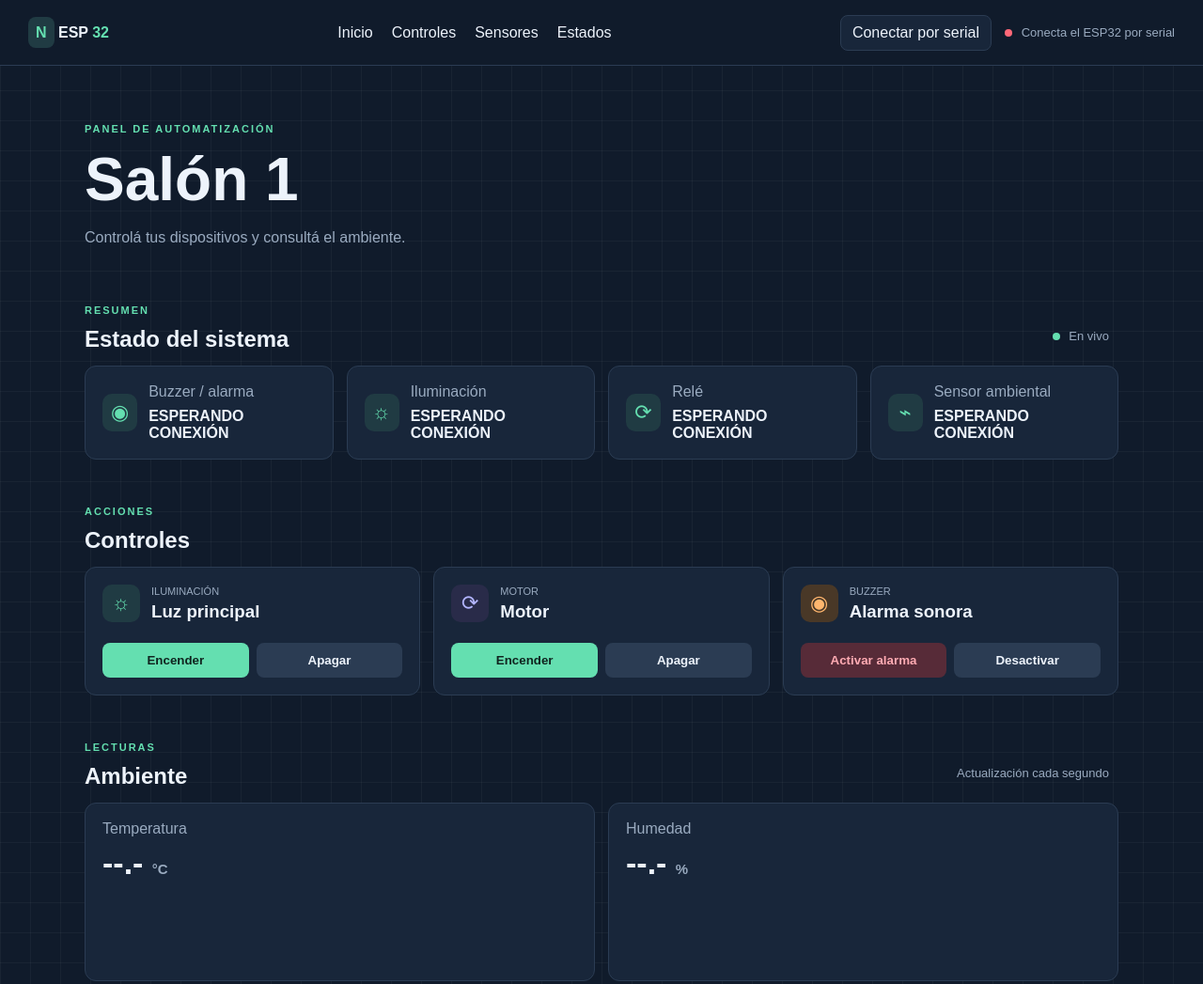
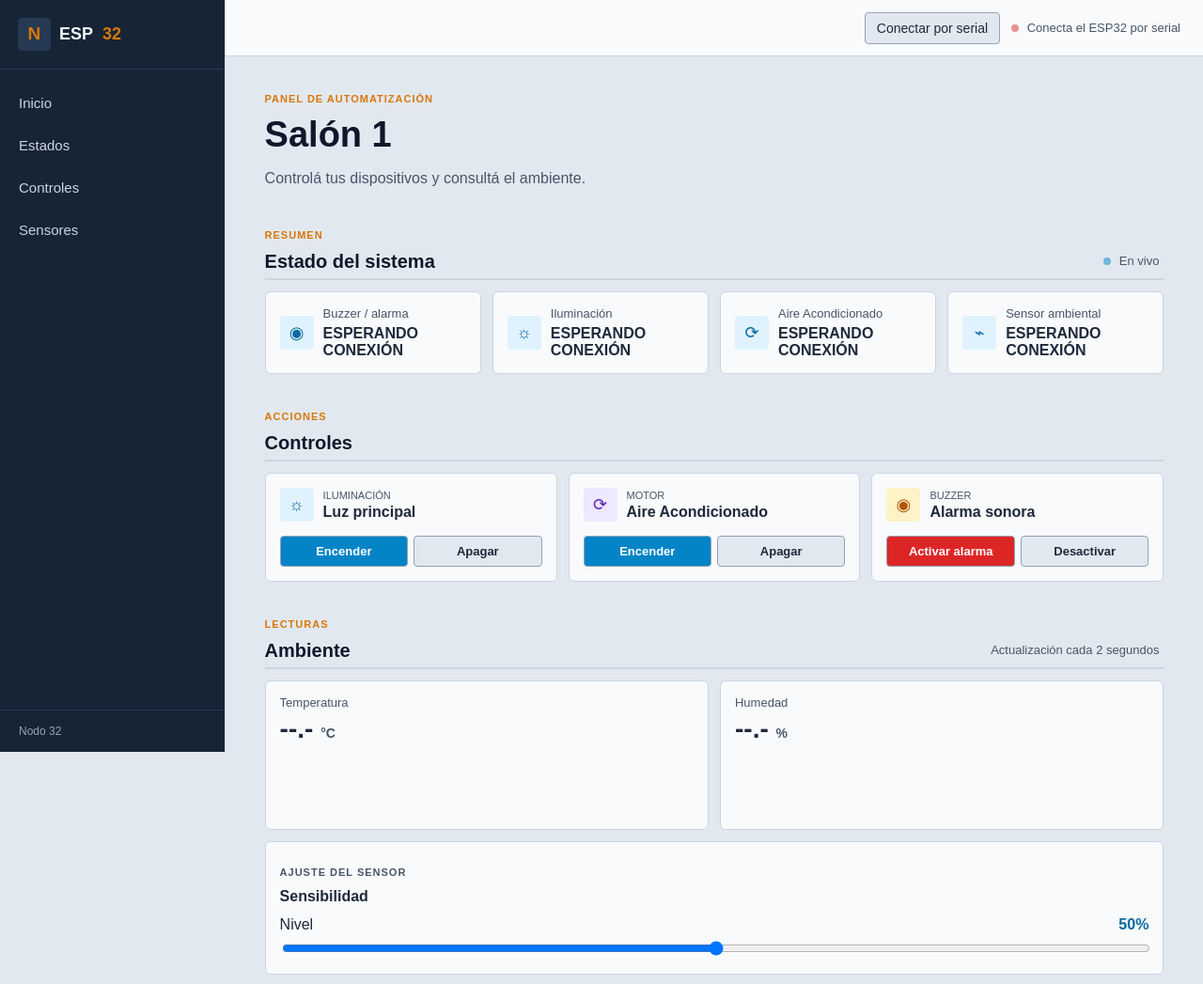
Before and after one commit to naranjagritona/trnaajo, a plain HTML site: page spiffs/index.html in a window 1280 px wide. Shown: the top 1047 px of the page at 94% size. Drawn offline with Linux system fonts and the light colour scheme.

Commit message:
cambios en la pagina

```diff
--- a/spiffs/index.html
+++ b/spiffs/index.html
@@ -3,28 +3,37 @@
 <head>
     <meta charset="UTF-8">
     <meta name="viewport" content="width=device-width, initial-scale=1">
-    <meta name="theme-color" content="#101b2b">
     <title>Panel de control | Nodo 32</title>
     <link rel="stylesheet" href="styles.css">
     <script src="app.js" defer></script>
 </head>
 <body>
-    <header class="barra">
-        <a class="marca" href="#inicio">
+    <div class="layout-principal">
+        <!-- Menú lateral izquierdo -->
+        <aside class="barra-lateral" id="menu">
+            <div class="marca">
                 <span class="marca-icono">N</span>
                 ESP <b>32</b>
-        </a>
+            </div>
 
+            <nav class="menu-enlaces">
+                <a href="#inicio">Inicio</a>
+                <a href="#estados">Estados</a>
+                <a href="#controles">Controles</a>
+                <a href="#sensores">Sensores</a>
+            </nav>
+
+            <div class="lateral-footer">
+                <span>Nodo 32</span>
+            </div>
+        </aside>
+
+        <!-- Contenido principal de la página -->
+        <div class="contenido-principal">
+            <header class="barra-superior">
                 <button class="menu-boton" id="menu-boton" aria-label="Abrir menú" aria-expanded="false">
                     ☰
                 </button>
-
-        <nav class="menu" id="menu">
-            <a href="#inicio">Inicio</a>
-            <a href="#controles">Controles</a>
-            <a href="#sensores">Sensores</a>
-            <a href="#estados">Estados</a>
-        </nav>
 
                 <div class="barra-acciones">
                     <button class="serial-boton" id="serial-connect" type="button">
@@ -44,7 +53,6 @@
                         <h1>Salón 1</h1>
                         <p class="bajada">Controlá tus dispositivos y consultá el ambiente.</p>
                     </div>
-
                 </section>
 
                 <section id="estados" class="seccion">
@@ -76,7 +84,7 @@
                         <article class="tarjeta estado-card" id="motor-card" data-state="unknown">
                             <span class="icono">⟳</span>
                             <div>
-                        <p>Relé</p>
+                                <p>Aire Acondicionado</p>
                                 <strong id="motor-status">Consultando…</strong>
                             </div>
                         </article>
@@ -123,7 +131,7 @@
                                 <span class="icono violeta">⟳</span>
                                 <div>
                                     <p>MOTOR</p>
-                            <h3>Motor</h3>
+                                    <h3>Aire Acondicionado</h3>
                                 </div>
                             </div>
                             <div class="botones">
@@ -162,7 +170,7 @@
                             <p class="sobrelinea">LECTURAS</p>
                             <h2>Ambiente</h2>
                         </div>
-                <span class="actualizacion">Actualización cada segundo</span>
+                        <span class="actualizacion">Actualización cada 2 segundos</span>
                     </div>
 
                     <div class="rejilla ambiente-grid">
@@ -199,5 +207,7 @@
 
                 <footer>Panel local ESP32 <span>·</span> Nodo 32</footer>
             </main>
+        </div>
+    </div>
 </body>
 </html>
--- a/spiffs/styles.css
+++ b/spiffs/styles.css
@@ -1,99 +1,169 @@
-/* Estilos generales */
+/* acomoda el tamaño de todas las cajas */
 * {
     box-sizing: border-box;
 }
 
+/* fondo, letra y color general de la pagina */
 body {
     margin: 0;
-    min-width: 320px;
     font-family: Arial, sans-serif;
-    color: #edf3fb;
-    background-color: #101b2b;
-    background-image: linear-gradient(#ffffff0a 1px, transparent 1px), linear-gradient(90deg, #ffffff0a 1px, transparent 1px);
-    background-size: 32px 32px;
+    color: #1e293b;
+    background-color: #e2e8f0;
 }
 
-/* Barra de navegación */
-.barra {
+/* junta el menu de la izquierda y el contenido de la derecha */
+.layout-principal {
+    display: flex;
+    min-height: 100vh;
+}
+
+/* menu lateral izquierdo fijo */
+.barra-lateral {
+    width: 240px;
+    background-color: #162436;
+    color: #f1f5f9;
+    display: flex;
+    flex-direction: column;
+    border-right: 1px solid #cbd5e1;
+    position: fixed;
+    top: 0;
+    bottom: 0;
+    left: 0;
+    z-index: 100;
+}
+
+/* titulo y logo arriba del menu */
+.marca {
+    padding: 20px;
+    font-size: 18px;
+    font-weight: bold;
+    border-bottom: 1px solid #263952;
     display: flex;
     align-items: center;
-    gap: 24px;
-    min-height: 70px;
-    padding: 12px 30px;
-    background-color: #101b2b;
-    border-bottom: 1px solid #2b3c53;
+    gap: 10px;
 }
 
-.marca {
-    color: #edf3fb;
-    font-weight: bold;
-    text-decoration: none;
-}
-
+/* detalles en color ambar */
 .marca b,
 .marca-icono,
 .sobrelinea {
-    color: #64dfb0;
+    color: #d97706;
 }
 
+/* cajita de la letra del logo */
 .marca-icono {
-    padding: 8px;
-    border-radius: 8px;
-    background-color: #203b43;
+    padding: 6px 10px;
+    border-radius: 4px;
+    background-color: #263952;
+    transition: transform 0.2s;
 }
 
-.menu {
-    display: flex;
-    gap: 20px;
-    margin: auto;
+.marca:hover .marca-icono {
+    transform: scale(1.06);
 }
 
-.menu a {
-    color: #edf3fb;
-    text-decoration: none;
+/* lista de links del menu lateral */
+.menu-enlaces {
+    display: flex;
+    flex-direction: column;
+    padding: 15px 0;
+    gap: 4px;
 }
 
-.menu a:hover {
-    color: #64dfb0;
+.menu-enlaces a {
+    padding: 12px 20px;
+    color: #cbd5e1;
+    text-decoration: none;
+    font-size: 15px;
+    transition: 0.15s;
+}
+
+.menu-enlaces a:hover {
+    background-color: #263952;
+    color: #ffffff;
+    padding-left: 26px;
+}
+
+/* pie del menu lateral */
+.lateral-footer {
+    margin-top: auto;
+    padding: 15px 20px;
+    font-size: 12px;
+    color: #94a3b8;
+    border-top: 1px solid #263952;
+}
+
+/* deja lugar a la izquierda para que no tape el menu */
+.contenido-principal {
+    margin-left: 240px;
+    flex: 1;
+    display: flex;
+    flex-direction: column;
+    min-width: 0;
+}
+
+/* barra blanca de arriba */
+.barra-superior {
+    display: flex;
+    align-items: center;
+    justify-content: space-between;
+    gap: 12px;
+    min-height: 60px;
+    padding: 10px 24px;
+    background-color: #f8fafc;
+    border-bottom: 1px solid #cbd5e1;
 }
 
 .barra-acciones {
     display: flex;
     align-items: center;
-    gap: 14px;
+    gap: 12px;
+    margin-left: auto;
+    flex-wrap: wrap;
 }
 
+/* boton de conectar por serial */
 .serial-boton {
-    padding: 9px 12px;
-    border: 1px solid #2b3c53;
-    border-radius: 8px;
-    color: #edf3fb;
-    background-color: #18263a;
+    padding: 8px 12px;
+    border: 1px solid #94a3b8;
+    border-radius: 4px;
+    color: #1e293b;
+    background-color: #e2e8f0;
     font: inherit;
+    font-size: 14px;
+    white-space: nowrap;
     cursor: pointer;
+    transition: 0.15s;
 }
 
 .serial-boton:hover {
-    border-color: #64dfb0;
+    background-color: #cbd5e1;
+}
+
+.serial-boton:active:not(:disabled) {
+    transform: scale(0.96);
 }
 
 .serial-boton:disabled {
     cursor: not-allowed;
-    opacity: .65;
+    opacity: 0.6;
 }
 
-.serial-boton[hidden] {
-    display: none;
-}
-
+.serial-boton[hidden],
 .menu-boton {
     display: none;
 }
 
+/* textos y puntito de estado */
 .conexion,
 .actualizacion {
-    color: #9aabc0;
+    color: #475569;
     font-size: 13px;
+}
+
+@keyframes pulso-estado {
+    0%, 100% { opacity: 1; }
+    50% { opacity: 0.5; }
 }
 
 .conexion i,
@@ -101,69 +171,78 @@ body {
     display: inline-block;
     width: 8px;
     height: 8px;
-    margin-right: 6px;
+    margin-right: 5px;
     border-radius: 50%;
-    background-color: #64dfb0;
+    background-color: #0284c7;
+    animation: pulso-estado 2s infinite;
 }
 
 .conexion[data-state="disconnected"] i {
-    background-color: #ff6878;
+    background-color: #dc2626;
 }
 
-/* Contenido principal */
+/* ancho centrado de la pagina */
 .contenedor {
-    width: 90%;
-    max-width: 1100px;
+    width: 92%;
+    max-width: 1000px;
     margin: 0 auto;
+    padding-bottom: 40px;
 }
 
 .portada {
-    display: flex;
-    align-items: center;
-    justify-content: space-between;
-    padding: 50px 0 35px;
+    padding: 28px 0 18px;
 }
 
 .sobrelinea {
     font-size: 11px;
     font-weight: bold;
-    letter-spacing: 2px;
+    letter-spacing: 1px;
 }
 
 .portada h1 {
-    margin: 8px 0;
-    font-size: 64px;
+    margin: 5px 0;
+    font-size: 38px;
+    color: #0f172a;
 }
 
 .bajada,
-.sensibilidad p {
-    color: #9aabc0;
+.sensibilidad p,
+.estado-card p,
+.lectura p,
+.cabecera-tarjeta p,
+.lectura small,
+footer {
+    color: #475569;
 }
 
 .actualizacion {
-    padding: 10px;
+    padding: 5px;
 }
 
 .seccion {
-    margin-bottom: 38px;
-    scroll-margin-top: 85px;
+    margin-bottom: 28px;
+    scroll-margin-top: 25px;
 }
 
 .titulo-seccion {
     display: flex;
-    align-items: end;
+    align-items: flex-end;
     justify-content: space-between;
-    margin-bottom: 14px;
+    margin-bottom: 12px;
+    border-bottom: 2px solid #cbd5e1;
+    padding-bottom: 6px;
 }
 
 .titulo-seccion h2 {
     margin: 0;
+    font-size: 20px;
+    color: #0f172a;
 }
 
-/* Cuadrículas y tarjetas */
+/* columnas de las secciones */
 .rejilla {
     display: grid;
-    gap: 14px;
+    gap: 12px;
 }
 
 .resumen {
@@ -171,25 +250,33 @@ body {
 }
 
 .controles-grid {
-    grid-template-columns: repeat(3, 1fr);
+    grid-template-columns: repeat(3, minmax(0, 1fr));
 }
 
 .ambiente-grid {
-    grid-template-columns: repeat(2, 1fr);
+    grid-template-columns: repeat(2, minmax(0, 1fr));
 }
 
+/* tarjetas y animacion al pasar el mouse */
 .tarjeta {
-    padding: 18px;
-    border: 1px solid #2b3c53;
-    border-radius: 12px;
-    background-color: #18263a;
+    padding: 15px;
+    border: 1px solid #cbd5e1;
+    border-radius: 6px;
+    background-color: #f8fafc;
+    transition: 0.15s;
+}
+
+.tarjeta:hover {
+    transform: translateY(-2px);
+    box-shadow: 0 4px 10px rgba(15, 23, 42, 0.08);
+    border-color: #94a3b8;
 }
 
 .estado-card,
 .cabecera-tarjeta {
     display: flex;
     align-items: center;
-    gap: 12px;
+    gap: 10px;
 }
 
 .estado-card > div {
@@ -198,51 +285,58 @@ body {
 
 .estado-card p,
 .lectura p {
-    margin: 0 0 8px;
-    color: #9aabc0;
+    margin: 0 0 5px;
+    font-size: 13px;
 }
 
+/* iconos de cada tarjeta */
 .icono {
     display: flex;
     align-items: center;
     justify-content: center;
-    width: 40px;
-    height: 40px;
-    border-radius: 10px;
-    color: #64dfb0;
-    background-color: #203b43;
-    font-size: 22px;
+    flex-shrink: 0;
+    width: 36px;
+    height: 36px;
+    border-radius: 4px;
+    color: #0369a1;
+    background-color: #e0f2fe;
+    font-size: 18px;
+    transition: transform 0.18s;
+}
+
+.tarjeta:hover .icono {
+    transform: scale(1.08);
 }
 
 .violeta {
-    color: #b3b5ff;
-    background-color: #292b49;
+    color: #5b21b6;
+    background-color: #ede9fe;
 }
 
 .naranja {
-    color: #ffb66e;
-    background-color: #493827;
+    color: #b45309;
+    background-color: #fef3c7;
 }
 
 .cabecera-tarjeta {
-    margin-bottom: 22px;
+    margin-bottom: 15px;
 }
 
 .cabecera-tarjeta p {
-    margin: 0 0 5px;
-    color: #9aabc0;
+    margin: 0 0 3px;
     font-size: 11px;
 }
 
 .cabecera-tarjeta h3,
 .sensibilidad h3 {
     margin: 0;
+    font-size: 16px;
 }
 
-/* Botones */
+/* botones de encender, apagar y alarma */
 .botones {
     display: flex;
-    gap: 8px;
+    gap: 6px;
 }
 
 .botones form {
@@ -251,57 +345,75 @@ body {
 
 .botones button {
     width: 100%;
-    padding: 11px 8px;
-    border: 0;
-    border-radius: 8px;
+    padding: 8px;
+    border: 1px solid #94a3b8;
+    border-radius: 4px;
     font-weight: bold;
     cursor: pointer;
+    font-size: 13px;
+    transition: 0.12s;
+}
+
+.botones button:hover:not(:disabled) {
+    filter: brightness(0.95);
+}
+
+.botones button:active:not(:disabled) {
+    transform: scale(0.94);
 }
 
 .primario {
-    color: #10241f;
-    background-color: #64dfb0;
+    color: #ffffff;
+    background-color: #0284c7;
+    border-color: #0369a1;
 }
 
 .secundario {
-    color: #edf3fb;
-    background-color: #2b3c53;
+    color: #1e293b;
+    background-color: #e2e8f0;
+    border-color: #cbd5e1;
 }
 
 .alerta {
-    color: #ffabb3;
-    background-color: #572b38;
+    color: #ffffff;
+    background-color: #dc2626;
+    border-color: #b91c1c;
 }
 
-/* Estados y alarma */
+/* alerta llamativa cuando se dispara */
+@keyframes pulso-alarma {
+    0%, 100% { box-shadow: 0 0 0 0 rgba(220, 38, 38, 0.35); }
+    50% { box-shadow: 0 0 12px 3px rgba(220, 38, 38, 0.65); }
+}
+
 #alarm-card[data-state="disparada"],
 #alarm-control-card[data-state="disparada"] {
-    border: 2px solid #ff6878;
-    color: #ffd5d9;
-    background-color: #572b38;
+    border: 2px solid #dc2626;
+    color: #7f1d1d;
+    background-color: #fee2e2;
+    animation: pulso-alarma 1s infinite;
 }
 
 #alarm-card[data-state="prendida"] {
-    border-color: #64dfb0;
+    border-color: #0284c7;
 }
 
-/* Gráficos y sensibilidad */
+/* lecturas, graficos y sensibilidad */
 .lectura {
-    min-height: 170px;
+    min-height: 150px;
 }
 
 .lectura strong {
-    font-size: 34px;
+    font-size: 28px;
 }
 
 .lectura small {
-    color: #9aabc0;
-    font-size: 15px;
+    font-size: 14px;
 }
 
 .grafico {
-    height: 75px;
-    margin-top: 12px;
+    height: 65px;
+    margin-top: 10px;
 }
 
 .grafico canvas {
@@ -316,24 +428,28 @@ body {
 .sensibilidad label {
     display: flex;
     justify-content: space-between;
-    margin: 16px 0 8px;
+    margin: 12px 0 6px;
 }
 
 .sensibilidad output {
-    color: #64dfb0;
+    color: #0369a1;
+    font-weight: bold;
 }
 
 .sensibilidad input {
     width: 100%;
+    cursor: pointer;
 }
 
 footer {
-    padding: 10px 0 28px;
-    color: #9aabc0;
+    padding: 20px 0 10px;
+    font-size: 13px;
+    border-top: 1px solid #cbd5e1;
+    margin-top: 20px;
 }
 
-/* Ajustes para pantallas medianas */
-@media (max-width: 760px) {
+/* pantallas medianas */
+@media (max-width: 900px) {
     .resumen {
         grid-template-columns: repeat(2, minmax(0, 1fr));
     }
@@ -341,77 +457,99 @@ footer {
     .controles-grid {
         grid-template-columns: 1fr;
     }
-
-    .portada h1 {
-        font-size: 52px;
-    }
 }
 
-/* Menú hamburguesa y ajustes para celulares */
-@media (max-width: 560px) {
-    .barra {
-        justify-content: space-between;
+/* celulares */
+@keyframes aparecer-menu {
+    from { opacity: 0; transform: translateX(-16px); }
+    to { opacity: 1; transform: translateX(0); }
+}
+
+@media (max-width: 768px) {
+    .layout-principal {
+        flex-direction: column;
+    }
+
+    .barra-lateral {
+        width: 240px;
+        display: none;
+        box-shadow: 4px 0 15px rgba(0, 0, 0, 0.25);
+    }
+
+    .barra-lateral.abierto {
+        display: flex;
+        animation: aparecer-menu 0.2s;
+    }
+
+    .contenido-principal {
+        margin-left: 0;
+    }
+
+    .barra-superior {
+        padding: 10px 14px;
         flex-wrap: wrap;
-        padding: 10px 16px;
     }
 
     .menu-boton {
-        display: block;
-        order: 2;
+        display: inline-flex;
+        align-items: center;
+        gap: 6px;
         padding: 7px 10px;
-        border: 1px solid #2b3c53;
-        border-radius: 7px;
-        color: #edf3fb;
-        background-color: #18263a;
-        font-size: 18px;
+        border: 1px solid #94a3b8;
+        border-radius: 4px;
+        color: #1e293b;
+        background-color: #e2e8f0;
+        cursor: pointer;
+        font-weight: bold;
+        font-size: 13px;
+        white-space: nowrap;
+        transition: 0.12s;
+    }
+
+    .menu-boton:active {
+        transform: scale(0.95);
+    }
+
+    .barra-acciones {
+        margin-left: auto;
+        gap: 8px;
+        flex-wrap: nowrap;
+    }
+
+    .serial-boton {
+        padding: 7px 10px;
+        font-size: 12px;
     }
 
     .conexion {
         font-size: 11px;
-    }
-
-    .barra-acciones {
-        order: 3;
-        width: 100%;
-        justify-content: flex-end;
-    }
-
-    .menu {
-        position: absolute;
-        top: 60px;
-        right: 0;
-        left: 0;
-        display: none;
-        padding: 18px;
-        background-color: #101b2b;
-        border-bottom: 1px solid #2b3c53;
-    }
-
-    .menu.abierto {
-        display: grid;
-    }
-
-    .contenedor {
-        width: 92%;
-    }
-
-    .portada {
-        align-items: flex-start;
-        flex-direction: column;
-        padding-top: 38px;
+        max-width: 130px;
+        line-height: 1.2;
     }
 
     .ambiente-grid {
         grid-template-columns: 1fr;
     }
 
-    .sensibilidad {
-        grid-column: auto;
+    .portada h1 {
+        font-size: 32px;
     }
 }
 
-@media (max-width: 360px) {
+/* pantallas muy chicas */
+@media (max-width: 480px) {
     .resumen {
         grid-template-columns: 1fr;
     }
+
+    .barra-acciones {
+        width: 100%;
+        justify-content: space-between;
+        margin-left: 0;
+        padding-top: 6px;
+    }
+
+    .conexion {
+        max-width: none;
+    }
 }
```
Lines whose indentation alone changed are shown as unchanged.
